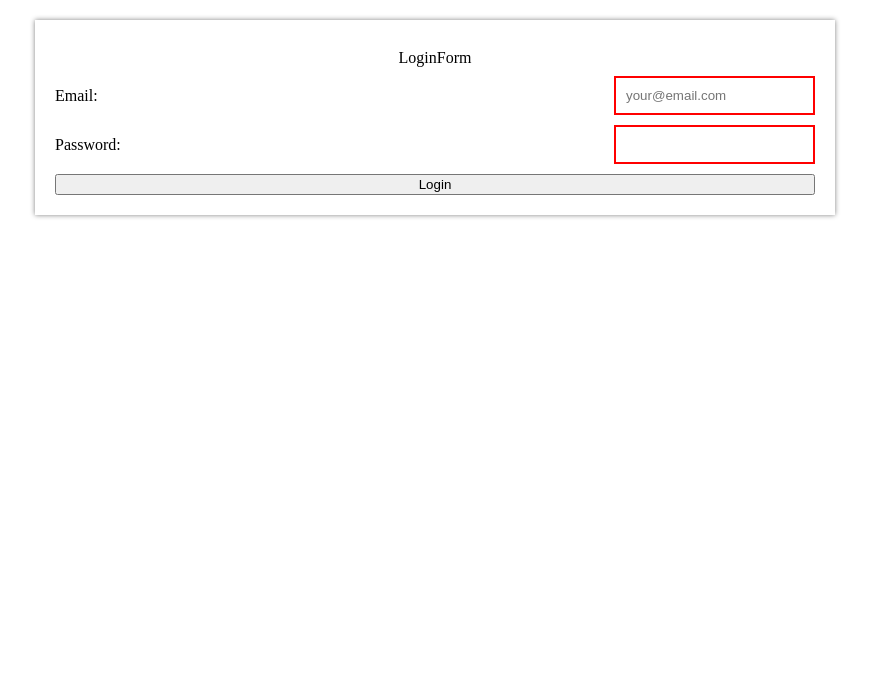
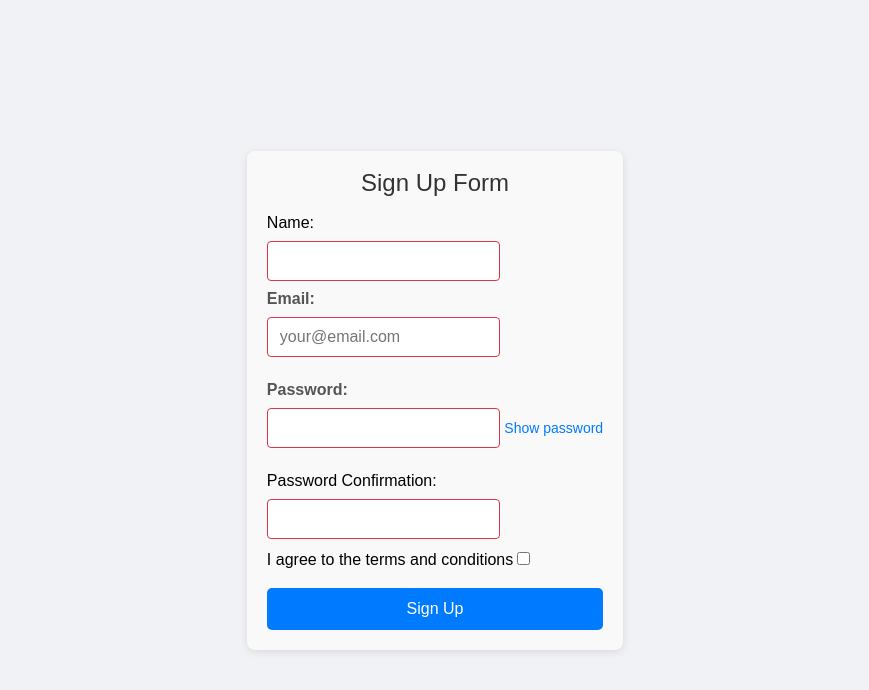
Before and after one commit to Luda-Modna/ViteReact, a React (Vite) app: page / in a window 1280 px wide. Shown: the top 690 px of the page, without its empty margins (205-1074 px from the left). Built offline with nearby package versions, Linux system fonts and the light colour scheme; the HTML template or start-up script is replaced by a standard one.

Commit message:
Added SingUpForm

```diff
--- a/src/App.jsx
+++ b/src/App.jsx
@@ -1,7 +1,7 @@
-import LoginForm from "./components/LoginForm";
+import SingUpForm from "./components/SingUpForm";
 
 function App() {
-  return <LoginForm />;
+  return <SingUpForm />;
 }
 
 export default App;
--- /dev/null
+++ b/src/components/SingUpForm/SingUpForm.module.css
@@ -0,0 +1,101 @@
+* {
+  box-sizing: border-box;
+}
+
+html,
+body {
+  height: 100%;
+  margin: 0;
+}
+
+body {
+  display: flex;
+  justify-content: center;
+  align-items: center;
+  background-color: #f0f2f5;
+  font-family: Arial, sans-serif;
+}
+
+.formContainer {
+  max-width: 400px;
+  margin: 0 auto;
+  padding: 20px;
+  background: #f9f9f9;
+  border-radius: 8px;
+  box-shadow: 0 2px 8px rgba(0, 0, 0, 0.1);
+}
+
+.formHeader {
+  text-align: center;
+  margin-bottom: 20px;
+  font-size: 24px;
+  color: #333;
+}
+
+.loginForm {
+  display: flex;
+  flex-direction: column;
+}
+
+.label {
+  display: flex;
+  flex-direction: column;
+  margin-bottom: 15px;
+  font-weight: 600;
+  color: #555;
+}
+
+.input {
+  padding: 10px 12px;
+  font-size: 16px;
+  border: 1.5px solid #ccc;
+  border-radius: 4px;
+  margin-top: 10px;
+  margin-bottom: 10px;
+  transition: border-color 0.3s ease;
+}
+
+.input:focus {
+  border-color: #007bff;
+  outline: none;
+}
+
+.inputValid {
+  border-color: #28a745;
+}
+
+.inputInvalid {
+  border-color: #dc3545;
+}
+
+.togglePasswordBtn {
+  margin-top: 5px;
+  background: none;
+  border: none;
+  color: #007bff;
+  cursor: pointer;
+  font-size: 14px;
+  padding: 0;
+  align-self: flex-end;
+  user-select: none;
+}
+
+.togglePasswordBtn:hover {
+  text-decoration: underline;
+}
+
+.signUpButton{
+    margin-top: 20px;
+    padding: 12px;
+    font-size: 16px;
+    background-color: #007bff;
+    border: none;
+    color: white;
+    border-radius: 5px;
+    cursor: pointer;
+    transition: background-color 0.3s ease;
+}
+
+.signUpButton:hover {
+  background-color: #0056b3;
+}
--- /dev/null
+++ b/src/components/SingUpForm/SingUpFormItem.jsx
@@ -0,0 +1,120 @@
+import React from "react";
+import classNames from "classnames";
+import styles from "./SingUpForm.module.css";
+
+const SingUpFormItem = ({
+  name,
+  email,
+  password,
+  passwordConfirmation,
+  isNameValid,
+  isEmailValid,
+  isPasswordValid,
+  isPasswordConfirmedValid,
+  isAgreed,
+  showPassword,
+  onNameChange,
+  onEmailChange,
+  onPasswordChange,
+  onPasswordConfirmationChange,
+  onSubmit,
+  onAgreementChange,
+  onTogglePassword,
+}) => {
+  const nameClassName = classNames(styles.input, {
+    [styles.inputValid]: isNameValid,
+    [styles.inputInvalid]: !isNameValid,
+  });
+
+  const emailClassName = classNames(styles.input, {
+    [styles.inputValid]: isEmailValid,
+    [styles.inputInvalid]: !isEmailValid,
+  });
+
+  const passwordClassName = classNames(styles.input, {
+    [styles.inputValid]: isPasswordValid,
+    [styles.inputInvalid]: !isPasswordValid,
+  });
+
+  const passwordConfirmationClassName = classNames(styles.input, {
+    [styles.inputValid]: isPasswordConfirmedValid,
+    [styles.inputInvalid]: !isPasswordConfirmedValid,
+  });
+
+  return (
+    <div className={styles.formContainer}>
+      <h1 className={styles.formHeader}>Sign Up Form</h1>
+      <form className={styles.loginForm} onSubmit={onSubmit}>
+        <label>
+          <span>Name:</span>
+          <div>
+            <input
+              className={nameClassName}
+              type="text"
+              name="name"
+              value={name}
+              onChange={onNameChange}
+            />
+          </div>
+        </label>
+        <label className={styles.label}>
+          <span className={styles.inputName}>Email: </span>
+          <div className="inputStyles">
+            <input
+              className={emailClassName}
+              name="email"
+              type="email"
+              placeholder="your@email.com"
+              value={email}
+              onChange={onEmailChange}
+            />
+          </div>
+        </label>
+        <label className={styles.label}>
+          <span className={styles.inputName}>Password: </span>
+          <div className="inputStyles">
+            <input
+              className={passwordClassName}
+              name="password"
+              type={showPassword ? "text" : "password"}
+              value={password}
+              onChange={onPasswordChange}
+            />{" "}
+            <button
+              type="button"
+              className={styles.togglePasswordBtn}
+              onClick={onTogglePassword}
+            >
+              {showPassword ? "Hide password" : "Show password"}
+            </button>
+          </div>
+        </label>
+        <label>
+          <span>Password Confirmation: </span>
+          <div className="inputStyles">
+            <input
+              className={passwordConfirmationClassName}
+              type="password"
+              name="passwordConfirmation"
+              value={passwordConfirmation}
+              onChange={onPasswordConfirmationChange}
+            />
+          </div>
+        </label>
+        <label>
+          <span>I agree to the terms and conditions</span>
+          <input
+            type="checkbox"
+            checked={isAgreed}
+            onChange={onAgreementChange}
+          />
+        </label>
+        <button className={styles.signUpButton} type="submit">
+          Sign Up
+        </button>
+      </form>
+    </div>
+  );
+};
+
+export default SingUpFormItem;
--- /dev/null
+++ b/src/components/SingUpForm/index.jsx
@@ -0,0 +1,125 @@
+import React, { Component } from "react";
+import SingUpFormItem from "./SingUpFormItem.jsx";
+
+const INITIAL_VALUES = {
+  name: "",
+  email: "",
+  password: "",
+  passwordConfirmation: "",
+};
+
+const SINGUP_FORM_REG_EXP = {
+  name: /^[A-Za-zА-Яа-я'\s-]{2,30}$/,
+  email: /^[a-zA-Z0-9._%+-]+@[a-zA-Z0-9.-]+\.[a-zA-Z]{2,}$/,
+  password: /^(?=.*[A-Z].*)(?=.*[a-z].*)(?=.*\d.*)(?=.*[!@#$%^&*.].*).{8,20}$/,
+};
+
+export default class SingUpForm extends Component {
+  constructor(props) {
+    super(props);
+
+    this.state = {
+      ...INITIAL_VALUES,
+      isNameValid: false,
+      isEmailValid: false,
+      isPasswordValid: false,
+      isPasswordConfirmedValid: false,
+      isPasswordConfirmed: false,
+      isAgreed: false,
+      showPassword: false,
+    };
+  }
+
+  handleSubmit = (e) => {
+    e.praventDefault();
+    this.setState(INITIAL_VALUES);
+  };
+
+  handleNameChange = ({ target: { value } }) => {
+    this.setState({
+      name: value,
+      isNameValid: SINGUP_FORM_REG_EXP.name.test(value),
+    });
+  };
+
+  handleEmailChange = ({ target: { value } }) => {
+    this.setState({
+      email: value,
+      isEmailValid: SINGUP_FORM_REG_EXP.email.test(value),
+    });
+  };
+
+  handlePasswordChange = ({ target: { value } }) => {
+    this.setState({
+      password: value,
+      isPasswordValid: SINGUP_FORM_REG_EXP.password.test(value),
+    });
+  };
+
+  handlePassswordConfirmationChange = ({ target: { value } }) => {
+    const { password } = this.state;
+
+    this.setState({
+      passwordConfirmation: value,
+      isPasswordConfirmedValid:
+        value === password && SINGUP_FORM_REG_EXP.password.test(value),
+    });
+  };
+
+  handleAgreementChange = ({ target: { checked } }) => {
+    this.setState({ isAgreed: checked });
+  };
+
+  toggleShowPassword = () => {
+    this.setState((prevState) => ({
+      showPassword: !prevState.showPassword,
+    }));
+  };
+
+  render() {
+    const {
+      name,
+      email,
+      password,
+      passwordConfirmation,
+      isNameValid,
+      isEmailValid,
+      isPasswordValid,
+      isPasswordConfirmedValid,
+      isAgreed,
+      showPassword,
+    } = this.state;
+
+    const {
+      handleSubmit,
+      handleNameChange,
+      handleEmailChange,
+      handlePasswordChange,
+      handlePassswordConfirmationChange,
+      handleAgreementChange,
+      toggleShowPassword,
+    } = this;
+
+    return (
+      <SingUpFormItem
+        name={name}
+        email={email}
+        password={password}
+        passwordConfirmation={passwordConfirmation}
+        isNameValid={isNameValid}
+        isEmailValid={isEmailValid}
+        isPasswordValid={isPasswordValid}
+        isPasswordConfirmedValid={isPasswordConfirmedValid}
+        isAgreed={isAgreed}
+        showPassword={showPassword}
+        onSubmit={handleSubmit}
+        onNameChange={handleNameChange}
+        onEmailChange={handleEmailChange}
+        onPasswordChange={handlePasswordChange}
+        onPasswordConfirmationChange={handlePassswordConfirmationChange}
+        onAgreementChange={handleAgreementChange}
+        onTogglePassword={toggleShowPassword}
+      />
+    );
+  }
+}
```
